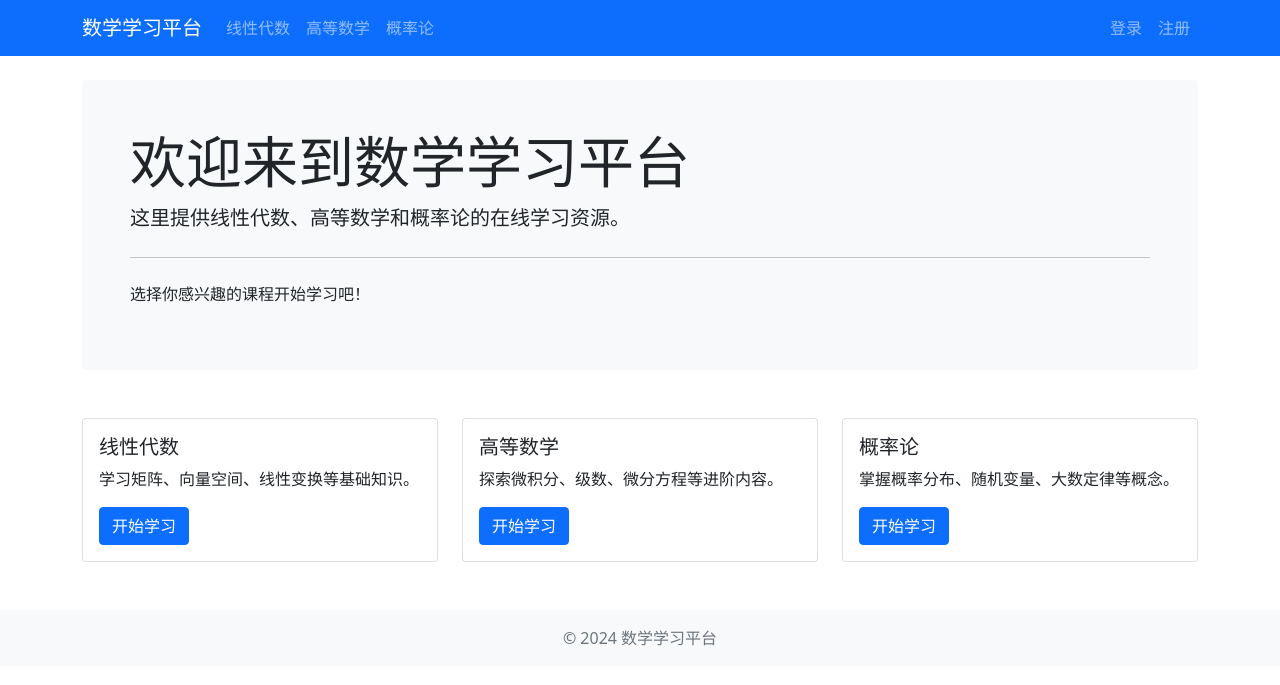
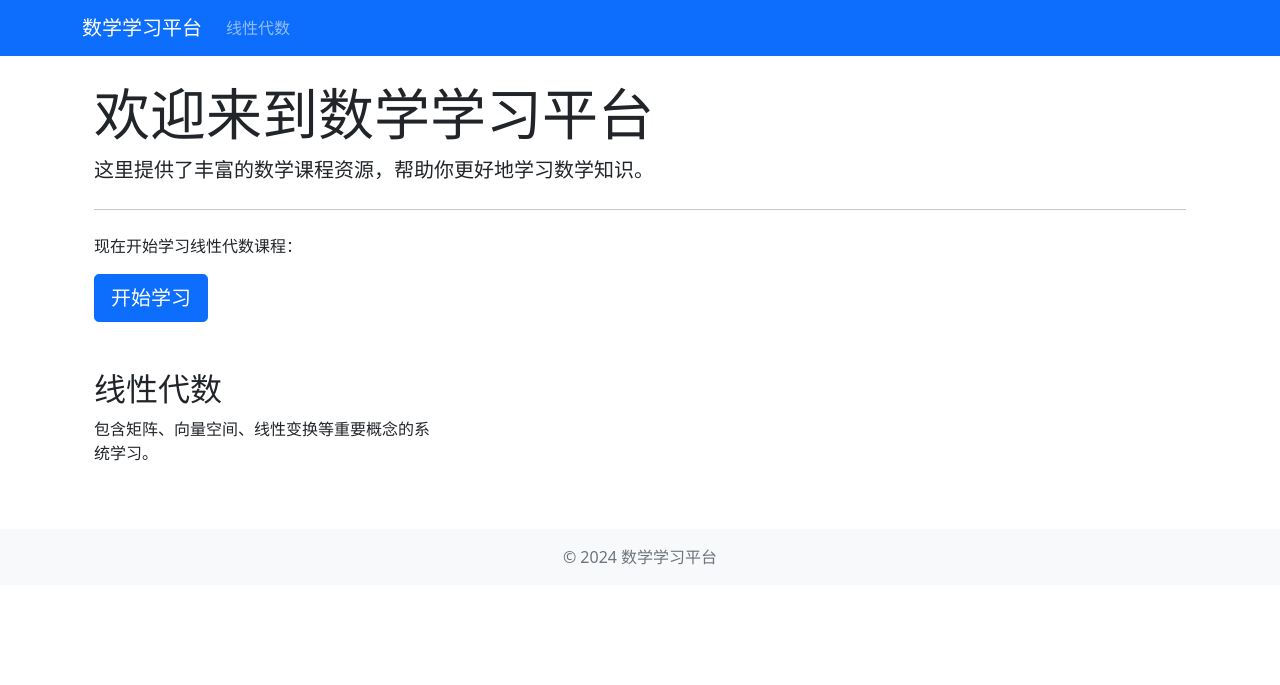
Before and after one commit to SidneyLee2997/projectTest3, a Flask app: page / in a window 1280 px wide. Shown: the top 685 px of the page. Run offline with Flask 2, Linux system fonts and the light colour scheme; data that the repository does not hold is empty; some libraries are stand-ins or nearby versions.

Commit message:
增加线性代数基础内容

```diff
--- a/src/app.py
+++ b/src/app.py
@@ -1,39 +1,51 @@
 """
 主应用文件
 """
+import logging
 from flask import Flask, render_template
 from config import Config
-from extensions import db, login_manager
-from routes import main_bp, auth_bp
+from models import db
 from routes.course import course_bp
-from flask_wtf.csrf import CSRFProtect
 
 def create_app(config_class=Config):
     app = Flask(__name__)
+
+    # 配置日志
+    logging.basicConfig(level=logging.INFO)
+    app.logger.setLevel(logging.INFO)
+
+    # 加载配置
     app.config.from_object(config_class)
 
-    # 初始化扩展
+    # 初始化数据库
     db.init_app(app)
-    login_manager.init_app(app)
-    login_manager.login_view = 'auth.login'
-    CSRFProtect(app)
 
     # 注册蓝图
-    app.register_blueprint(main_bp)
-    app.register_blueprint(auth_bp, url_prefix='/auth')
     app.register_blueprint(course_bp, url_prefix='/course')
 
     # 创建数据库表
     with app.app_context():
-        db.create_all()
+        try:
+            db.create_all()
+            app.logger.info('数据库表已创建')
+        except Exception as e:
+            app.logger.error(f'创建数据库表时出错: {str(e)}')
+
+    # 首页路由
+    @app.route('/')
+    def index():
+        app.logger.info('访问网站首页')
+        return render_template('index.html')
 
     # 注册错误处理
     @app.errorhandler(404)
     def page_not_found(e):
+        app.logger.error(f'页面未找到: {str(e)}')
         return render_template('errors/404.html'), 404
 
     @app.errorhandler(500)
     def internal_server_error(e):
+        app.logger.error(f'服务器内部错误: {str(e)}')
         return render_template('errors/500.html'), 500
 
     return app
--- a/src/config.py
+++ b/src/config.py
@@ -3,10 +3,13 @@
 """
 import os
 
+# 获取当前文件所在目录的绝对路径
+BASE_DIR = os.path.dirname(os.path.dirname(os.path.abspath(__file__)))
+
 class Config:
     """基础配置类"""
     # 数据库配置
-    SQLALCHEMY_DATABASE_URI = 'sqlite:///math_learning.db'
+    SQLALCHEMY_DATABASE_URI = f'sqlite:///{os.path.join(BASE_DIR, "math_learning.db")}'
     SQLALCHEMY_TRACK_MODIFICATIONS = False
 
     # 安全配置
--- a/src/templates/base.html
+++ b/src/templates/base.html
@@ -6,15 +6,12 @@
     <title>{% block title %}数学学习平台{% endblock %}</title>
     <!-- Bootstrap CSS -->
     <link href="https://cdn.jsdelivr.net/npm/bootstrap@5.1.3/dist/css/bootstrap.min.css" rel="stylesheet">
-    <!-- MathJax支持 -->
-    <script src="https://polyfill.io/v3/polyfill.min.js?features=es6"></script>
-    <script id="MathJax-script" async src="https://cdn.jsdelivr.net/npm/mathjax@3/es5/tex-mml-chtml.js"></script>
     {% block extra_css %}{% endblock %}
 </head>
 <body>
     <nav class="navbar navbar-expand-lg navbar-dark bg-primary">
         <div class="container">
-            <a class="navbar-brand" href="{{ url_for('main.index') }}">数学学习平台</a>
+            <a class="navbar-brand" href="/">数学学习平台</a>
             <button class="navbar-toggler" type="button" data-bs-toggle="collapse" data-bs-target="#navbarNav">
                 <span class="navbar-toggler-icon"></span>
             </button>
@@ -23,43 +20,12 @@
                     <li class="nav-item">
                         <a class="nav-link" href="{{ url_for('course.list_courses', category='linear-algebra') }}">线性代数</a>
                     </li>
-                    <li class="nav-item">
-                        <a class="nav-link" href="{{ url_for('course.list_courses', category='calculus') }}">高等数学</a>
-                    </li>
-                    <li class="nav-item">
-                        <a class="nav-link" href="{{ url_for('course.list_courses', category='probability') }}">概率论</a>
-                    </li>
-                </ul>
-                <ul class="navbar-nav">
-                    {% if current_user.is_authenticated %}
-                    <li class="nav-item">
-                        <a class="nav-link" href="{{ url_for('auth.profile') }}">个人中心</a>
-                    </li>
-                    <li class="nav-item">
-                        <a class="nav-link" href="{{ url_for('auth.logout') }}">退出</a>
-                    </li>
-                    {% else %}
-                    <li class="nav-item">
-                        <a class="nav-link" href="{{ url_for('auth.login') }}">登录</a>
-                    </li>
-                    <li class="nav-item">
-                        <a class="nav-link" href="{{ url_for('auth.register') }}">注册</a>
-                    </li>
-                    {% endif %}
                 </ul>
             </div>
         </div>
     </nav>
 
     <main class="container mt-4">
-        {% with messages = get_flashed_messages(with_categories=true) %}
-            {% if messages %}
-                {% for category, message in messages %}
-                    <div class="alert alert-{{ category }}">{{ message }}</div>
-                {% endfor %}
-            {% endif %}
-        {% endwith %}
-
         {% block content %}{% endblock %}
     </main>
 
--- a/src/templates/index.html
+++ b/src/templates/index.html
@@ -3,59 +3,20 @@
 {% block title %}首页 - 数学学习平台{% endblock %}
 
 {% block content %}
-<div class="jumbotron bg-light p-5 rounded">
-    <h1 class="display-4">欢迎来到数学学习平台</h1>
-    <p class="lead">这里提供线性代数、高等数学和概率论的在线学习资源。</p>
-    <hr class="my-4">
-    <p>选择你感兴趣的课程开始学习吧！</p>
-</div>
+<div class="container mt-4">
+    <div class="jumbotron">
+        <h1 class="display-4">欢迎来到数学学习平台</h1>
+        <p class="lead">这里提供了丰富的数学课程资源，帮助你更好地学习数学知识。</p>
+        <hr class="my-4">
+        <p>现在开始学习线性代数课程：</p>
+        <a class="btn btn-primary btn-lg" href="{{ url_for('course.list_courses', category='linear-algebra') }}" role="button">开始学习</a>
+    </div>
 
-<div class="row mt-5">
-    <div class="col-md-4">
-        <div class="card">
-            <div class="card-body">
-                <h5 class="card-title">线性代数</h5>
-                <p class="card-text">学习矩阵、向量空间、线性变换等基础知识。</p>
-                <a href="{{ url_for('course.list_courses', category='linear-algebra') }}" class="btn btn-primary">开始学习</a>
-            </div>
-        </div>
-    </div>
-    <div class="col-md-4">
-        <div class="card">
-            <div class="card-body">
-                <h5 class="card-title">高等数学</h5>
-                <p class="card-text">探索微积分、级数、微分方程等进阶内容。</p>
-                <a href="{{ url_for('course.list_courses', category='calculus') }}" class="btn btn-primary">开始学习</a>
-            </div>
-        </div>
-    </div>
-    <div class="col-md-4">
-        <div class="card">
-            <div class="card-body">
-                <h5 class="card-title">概率论</h5>
-                <p class="card-text">掌握概率分布、随机变量、大数定律等概念。</p>
-                <a href="{{ url_for('course.list_courses', category='probability') }}" class="btn btn-primary">开始学习</a>
-            </div>
+    <div class="row mt-5">
+        <div class="col-md-4">
+            <h2>线性代数</h2>
+            <p>包含矩阵、向量空间、线性变换等重要概念的系统学习。</p>
         </div>
     </div>
 </div>
-
-{% if courses %}
-<div class="mt-5">
-    <h2>最新课程</h2>
-    <div class="row">
-        {% for course in courses %}
-        <div class="col-md-4 mb-4">
-            <div class="card">
-                <div class="card-body">
-                    <h5 class="card-title">{{ course.title }}</h5>
-                    <p class="card-text">{{ course.description }}</p>
-                    <a href="{{ url_for('course.view_course', course_id=course.id) }}" class="btn btn-outline-primary">查看详情</a>
-                </div>
-            </div>
-        </div>
-        {% endfor %}
-    </div>
-</div>
-{% endif %}
 {% endblock %}
```
Also changed, not shown: src/routes/course.py (+52 -17 lines), src/scripts/check_db.py (added, +39 -0 lines), src/scripts/init_courses.py (+56 -42 lines), src/templates/course/course_detail.html (+7 -7 lines), src/templates/course/list.html (+7 -1 lines), math_learning.db (added), src/scripts/math_learning.db.
